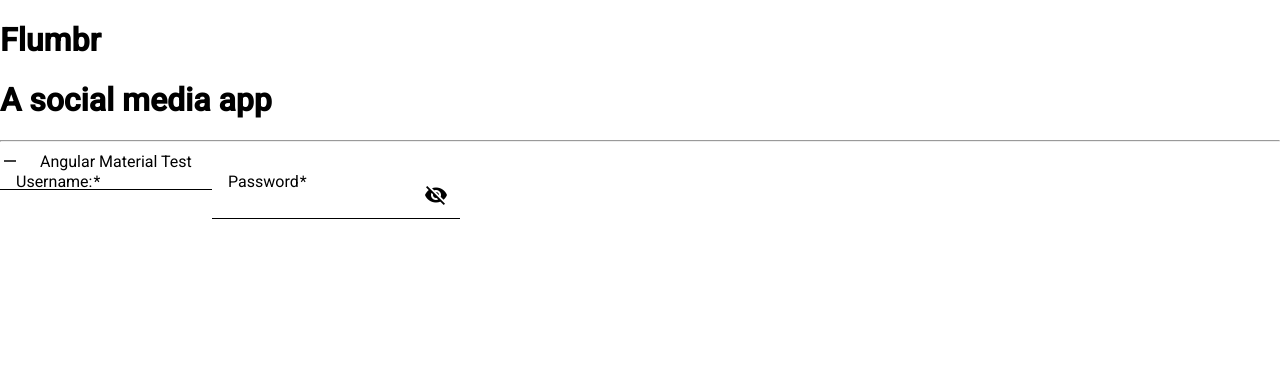
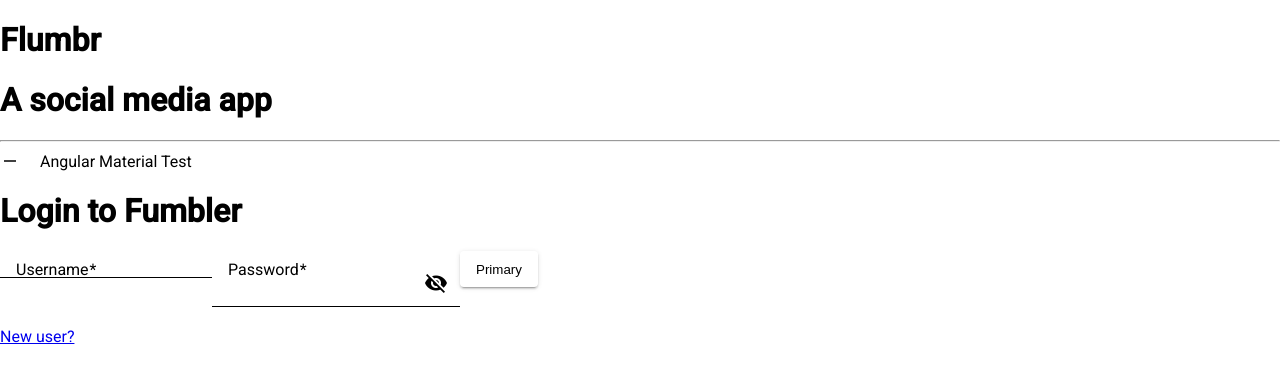
Before and after one commit to 052223-java-angular/Flumbr-Frontend, an Angular app: page /login in a window 1280 px wide. Shown: the top 382 px of the page. Built offline with nearby package versions, Linux system fonts and the light colour scheme.

Commit message:
Login Feature

```diff
--- a/src/app/pages/login/login.component.html
+++ b/src/app/pages/login/login.component.html
@@ -1,19 +1,37 @@
-<div>
-  <form [formGroup]="loginForm" (ngSubmit)="submitLoginForm()">
 
-      <mat-form-field>
-        <mat-label>Username:</mat-label>
-        <input matInput placeholder="login" formControlName="username" required>
+
+
+
+<div class="flex flex-col items-center mb-40 bg-gray-100">
+  <form [formGroup]="loginForm" (ngSubmit)="submitLoginForm()" class="bg-white m-10 flex flex-col gap-10 p-10 shadow-2xl rounded-md">
+
+    <h1 class="text-4xl text-emerald-600">Login to Fumbler</h1>
+
+      <mat-form-field class="flex flex-col items-center gap-5 ">
+        <mat-label>Username</mat-label>
+        <input class="mt-5" matInput placeholder="Username" formControlName="username" >
+        <mat-error class="text-red-600" *ngIf="loginForm.controls['username'].invalid && loginForm.controls['username'].touched">
+          Username is required
+        </mat-error>
       </mat-form-field>
 
-      <mat-form-field>
+      <mat-form-field class="flex flex-col items-center gap-5  -m-4">
         <mat-label>Password</mat-label>
-        <input matInput [type]="hide ? 'password' : 'text'" formControlName="password">
+        <input class="mt-5" placeholder="Password" matInput [type]="hide ? 'password' : 'text'" formControlName="password">
         <button mat-icon-button matSuffix (click)="hide = !hide" [attr.aria-label]="'Hide password'" [attr.aria-pressed]="hide">
           <mat-icon>{{hide ? 'visibility_off' : 'visibility'}}</mat-icon>
         </button>
+        <mat-error class="text-red-600" *ngIf="loginForm.controls['password'].invalid && loginForm.controls['password'].touched">
+          Password is required
+        </mat-error>
       </mat-form-field>
 
+
+    <button type="submit" mat-raised-button >Primary</button>
+
+    <div class="flex justify-center text-emerald-600">
+      <a routerLink="/new-user">New user?</a>
+    </div>
   </form>
 
 </div>
```
Also changed, not shown: src/app/pages/login/login.component.ts (+5 -2 lines).
